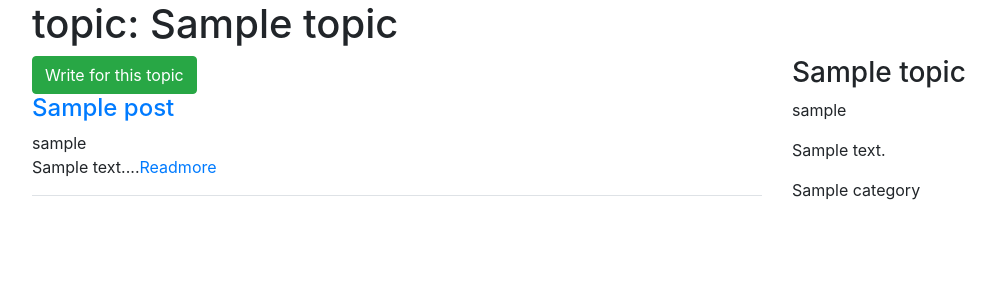
After one commit to KimTrijnh/blog_community, a Flask app: page /topic/1 in a window 1280 px wide. The commit adds this page. Shown: the top 300 px of the page, without its empty margins (53-1049 px from the left). Run offline with Flask 2, Linux system fonts and the light colour scheme; tables that the repository leaves empty hold one stand-in row (values such as "Sample post"); some libraries are stand-ins or nearby versions.

Commit message:
basic render posts in topic

```diff
--- a/app.py
+++ b/app.py
@@ -44,8 +44,9 @@ def login():
 
 
 @app.route('/create_post', methods=('GET','POST'))
+@app.route('/create_post/<int:topic_id>', methods=('GET','POST'))
 # @login_required
-def create_post():
+def create_post(topic_id):
     current_user = User.query.filter_by(id=1).first()
     if not current_user.is_authenticated:
         flash('please login to create post')
@@ -56,7 +57,7 @@ def create_post():
             content = request.form['content']
             user_id = current_user.id
             category = request.form['category']
-            topic_id = None
+            topic_id = topic_id
             if title and content and category:
                 p = Post(title = title, content = content, user_id = user_id, category_id = int(category), topic_id=topic_id)
                 db.session.add(p)
@@ -90,25 +91,33 @@ def create_comment(content, user_id, post_id):
 
 
 
-# @app.route('/create_topic', methods=('GET', 'POST'))
-# def create_topic():
-#     current_user = User.query.filter_by(id=1).first()
-#     if not current_user.is_authenticated:
-#         flash('please login to create topic')
-#         return redirect(url_for('login'))
-#     else:
-#         if request.method == 'POST':
-#             title = request.form['title']
-#             description = request.form['description']
-#             user_id = current_user.id
-#             category = request.form['category']
+@app.route('/create_topic', methods=('GET', 'POST'))
+def create_topic():
+    current_user = User.query.filter_by(id=1).first()
+    if not current_user.is_authenticated:
+        flash('please login to create topic')
+        return redirect(url_for('login'))
+    else:
+        if request.method == 'POST':
+            title = request.form['title']
+            description = request.form['description']
+            user_id = current_user.id
+            category = request.form['category']
 
-#             if title and description and category:
-#                 t = Topic(title = title, description = description, user_id = user_id, category_id = int(category))
-#                 db.session.add(t)
-#                 db.session.commit()
-#                 flash('your topic is successfull created')
-#                 return redirect(url_for('topic', topic_id= t.id))
-#             else:
-#                 flash('please check your title/description/catagory')
-#     return render_template('create_topic.html')
+            if title and description and category:
+                t = Topic(title = title, description = description, user_id = user_id, category_id = int(category))
+                db.session.add(t)
+                db.session.commit()
+                flash('your topic is successfull created')
+                return redirect(url_for('topic', topic_id= t.id))
+            else:
+                flash('please check your title/description/catagory')
+    return render_template('create_topic.html')
+
+@app.route('/topic/<int:topic_id>')
+def topic(topic_id):
+    current_user.id=1
+    t = Topic.query.filter_by(id=topic_id).first()
+    author = t.owner.username
+    category = Category.query.filter_by(id=t.category_id).first()
+    return render_template('topic.html', topic = t, author = author, category=category)
--- a/templates/post.html
+++ b/templates/post.html
@@ -30,7 +30,7 @@ your comment...</textarea
     <div class="col-md-4">
       {% if post.topic %}
       <p>
-        <a href="{{ url_for('topic', id= post.topic.id ) }}">
+        <a href="{{ url_for('topic', topic_id = post.topic.id )}}">
           Topic: {{ post.topic.title }}</a
         >
       </p>
--- /dev/null
+++ b/templates/topic.html
@@ -0,0 +1,28 @@
+{% extends "layout.html" %} {% block content %}
+<div class="container">
+  <h1>topic: {{ topic.title }}</h1>
+
+  <div class="row">
+    <div class="col-md-8 col-sm-12">
+      <a href="{{ url_for('create_post', topic_id = topic.id )}}"
+        ><button class="btn btn-success">Write for this topic</button></a
+      >
+      {% for post in topic.posts %}
+      <div class="border-bottom">
+        <h4><a href="{{ url_for('post', post_id = post.id )}}">{{ post.title }}</a></h4>
+        <span>{{post.owner.username}}</span>
+        <p>{{ post.content[0:100] }}...<a href="{{ url_for('post', post_id = post.id )}}">Readmore</a></p>
+      </div>
+
+      {% endfor %}
+    </div>
+    <div class="col-md-4 col-sm-12">
+      <h3>{{ topic.title }}</h3>
+      <p>{{ author }}</p>
+      <p>{{ topic.description }}</p>
+      <p>{{ category.name }}</p>
+    </div>
+  </div>
+</div>
+
+{% endblock %}}
```
Also changed, not shown: migrations/versions/f8c068734325_.py (added, +32 -0 lines), templates/create_post.html (+15 -4 lines), database.db, templates/layout.css (added).
